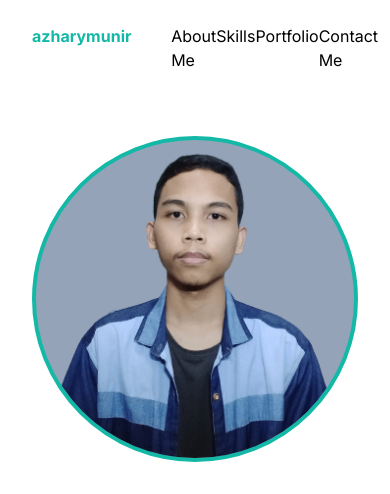
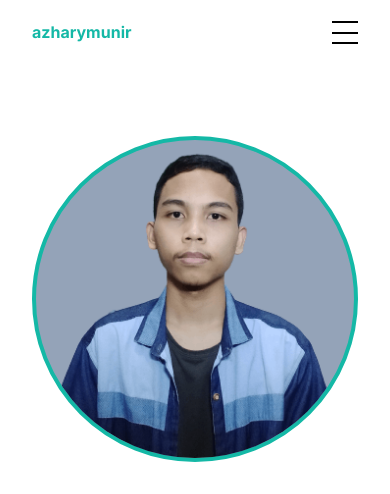
Before and after one commit to Xrayya/ddap-final-project, a website: page index.html in a window 390 px wide. Shown: the top 494 px of the page. Drawn offline with Linux system fonts and the light colour scheme.

Commit message:
finish responsiveness

```diff
--- a/assets/input.css
+++ b/assets/input.css
@@ -57,5 +57,50 @@ footer {
 }
 
 .header-scrolled {
-  @apply bg-white/30 shadow-lg shadow-slate-200;
+  @apply bg-white/70 shadow-lg shadow-slate-200;
 }
+
+#hamburger {
+  position: relative;
+  background-color: transparent;
+}
+
+#hamburger > span {
+  width: 26px;
+  height: 2px;
+  background-color: black;
+
+  display: inline-block;
+
+  position: absolute;
+  right: 0px;
+  transition: 300ms ease-in-out;
+}
+
+#hamburger > span:nth-child(1) {
+  top: 1px;
+}
+
+#hamburger > span:nth-child(4) {
+  bottom: 0px;
+}
+
+#hamburger.active > span:nth-child(1) {
+  transform: scale(0) translateY(8px);
+}
+
+#hamburger.active > span:nth-child(2) {
+  transform: rotate(45deg);
+}
+
+#hamburger.active > span:nth-child(3) {
+  transform: rotate(-45deg);
+}
+
+#hamburger.active > span:nth-child(4) {
+  transform: scale(0) translateY(-8px);
+}
+
+nav.active {
+  @apply absolute flex top-full flex-col rounded-lg py-2 bg-white shadow-md shadow-slate-500 phone:col-start-10 phone:col-span-3 tablet:col-start-11 tablet:col-span-2 w-full items-center;
+}
--- a/assets/script.js
+++ b/assets/script.js
@@ -1,4 +1,6 @@
 const header = document.querySelector('header');
+const hamburger = document.querySelector('#hamburger')
+const navLink = document.querySelector('nav')
 
 window.addEventListener('scroll', function() {
   if (window.pageYOffset > header.offsetTop) {
@@ -7,3 +9,8 @@ window.addEventListener('scroll', function() {
     header.classList.remove('header-scrolled');
   }
 });
+
+hamburger.addEventListener('click', function () {
+  hamburger.classList.toggle('active')
+  navLink.classList.toggle('active')
+})
--- a/index.html
+++ b/index.html
@@ -23,12 +23,25 @@
   <body class="font-inter">
     <!-- navbar -->
     <header
-      class="fixed w-full py-6 grid grid-cols-12 phone:gap-2 tablet:gap-4 backdrop-blur-md transition-all delay-50"
+      class="fixed w-full py-5 grid grid-cols-12 phone:gap-2 tablet:gap-4 backdrop-blur-md transition-all delay-50"
     >
       <h1 class="col-start-1 col-end-2">
         <a href="#" class="text-teal-500 font-bold">azharymunir</a>
       </h1>
-      <nav class="col-start-6 col-span-7 flex flex-row justify-between">
+      <button
+        id="hamburger"
+        type="button"
+        name="hamburger"
+        class="desktop:hidden col-start-12"
+      >
+        <span></span>
+        <span></span>
+        <span></span>
+        <span></span>
+      </button>
+      <nav
+        class="phone:hidden desktop:flex desktop:col-start-6 desktop:col-span-7 desktop:flex-row desktop:justify-between desktop:scale-y-100"
+      >
         <a href="#about" class="hover:text-teal-500">About Me</a>
         <a href="#skills" class="hover:text-teal-500">Skills</a>
         <a href="#portfolio" class="hover:text-teal-500">Portfolio</a>
```
Also changed, not shown: assets/output.css.
